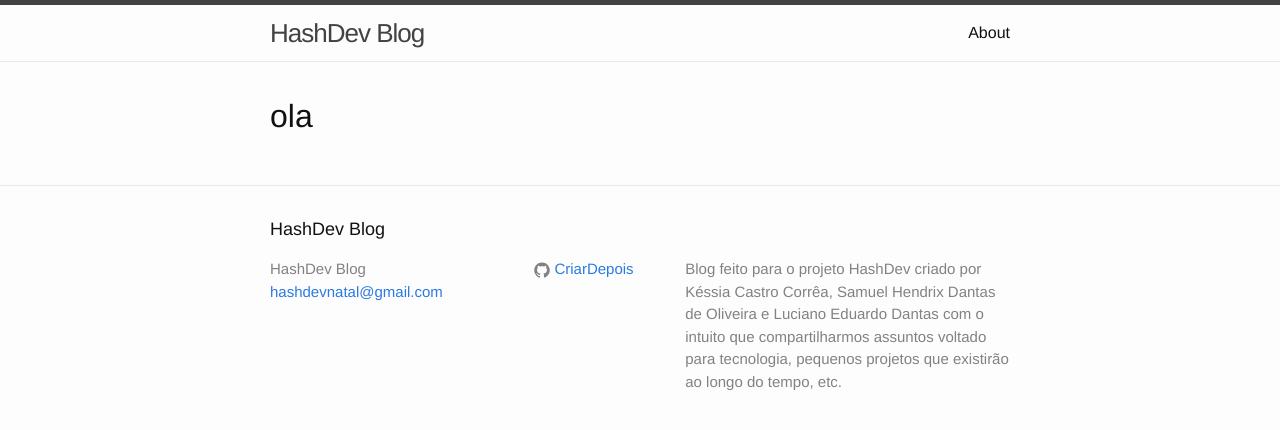
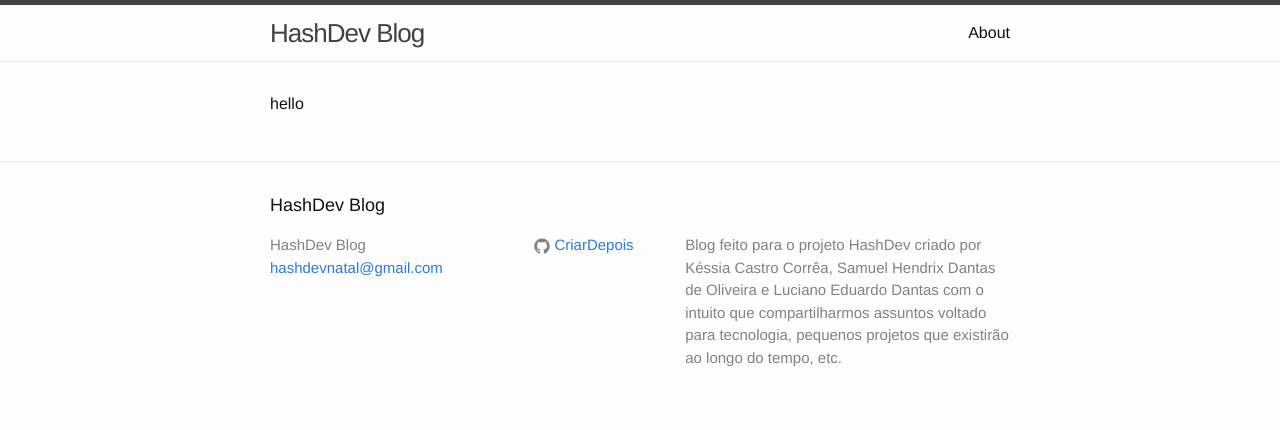
Before and after one commit to hashdevnatal/projeto-codeg, a Jekyll site: the page built from index.html, in a window 1280 px wide. Shown: the top 430 px of the page. Built offline with Jekyll 4.4.1, drawn with Linux system fonts in a browser that asks for light colours.

Commit message:
adicionando um hello

```diff
--- a/index.html
+++ b/index.html
@@ -1,4 +1,4 @@
 ---
 layout: default
 ---
-<h1>ola</h1>
+<p> hello </p>
```
